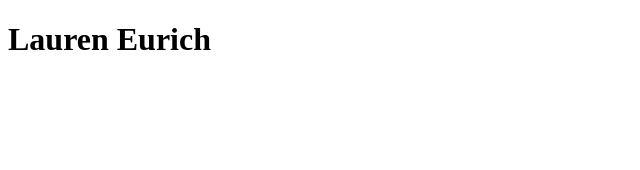
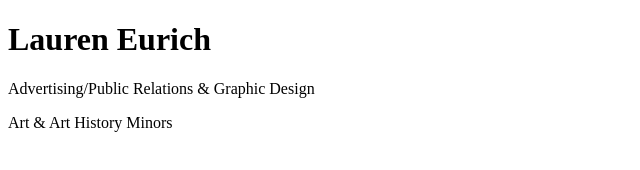
Before and after one commit to laeurich/ADPR_458, a plain HTML site: page index.html in a window 1280 px wide. Shown: the whole page, without its empty margins (0-640 px from the left). Drawn offline with Linux system fonts and the light colour scheme.

Commit message:
Update index.html

```diff
--- a/index.html
+++ b/index.html
@@ -7,5 +7,7 @@
 </head>
 <body>
     <h1>Lauren Eurich</h1>
+    <p>Advertising/Public Relations & Graphic Design</p>
+    <p>Art & Art History Minors</p>
 </body>
 </html>
```
